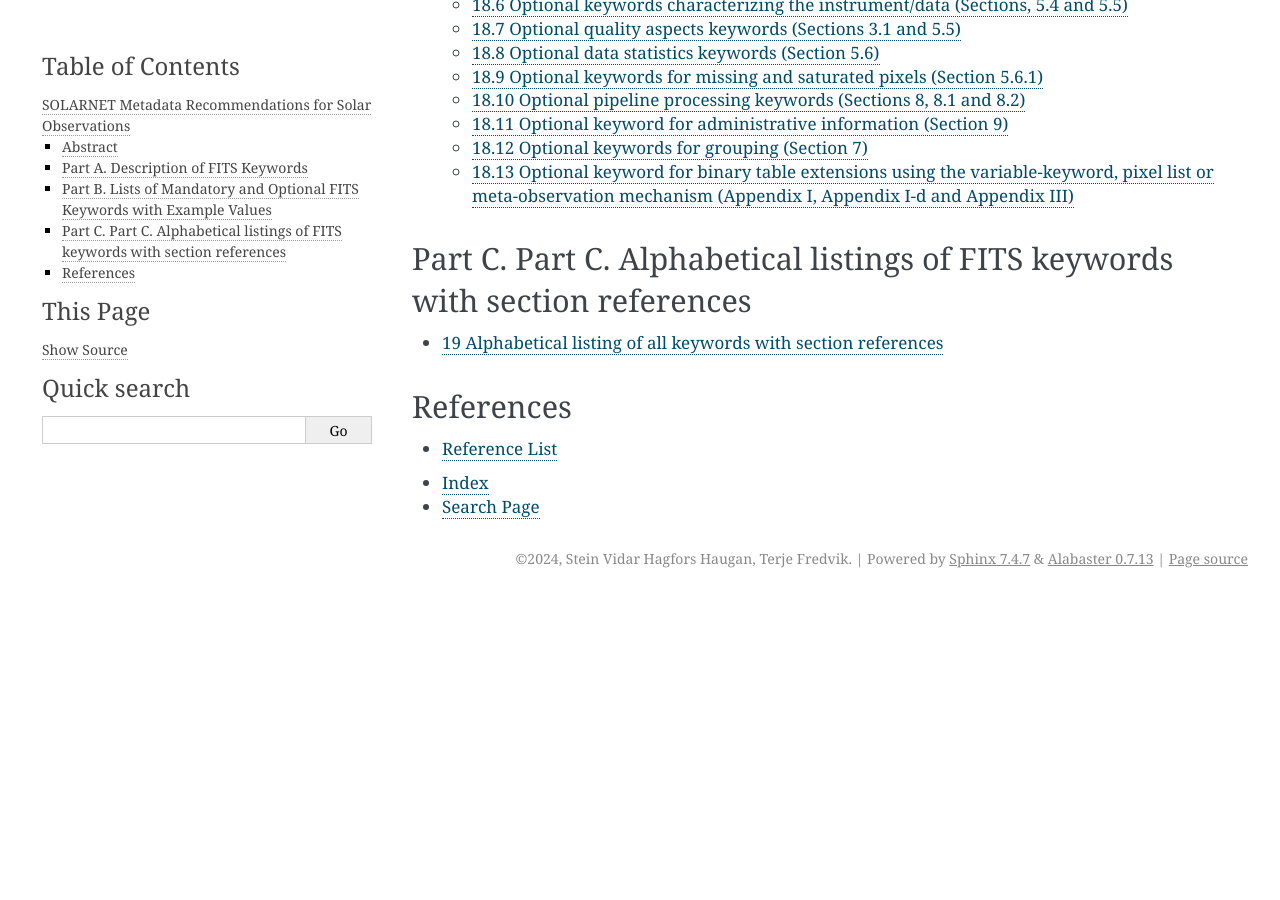
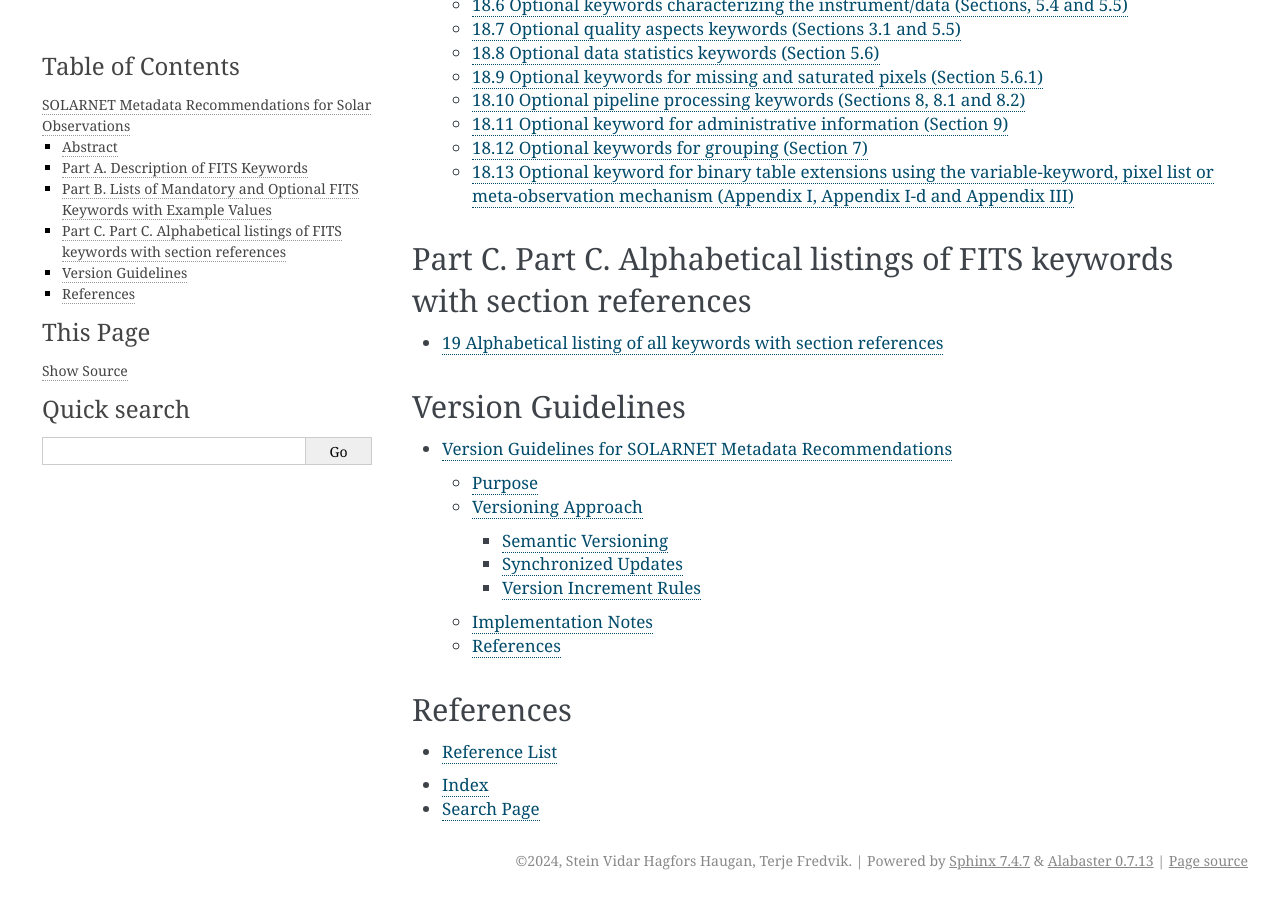
Before and after one commit to IHDE-Alliance/solarnet_metadata, a Sphinx documentation site: the page built from docs/index.rst, in a window 1280 px wide and 900 px high, scrolled down 3401 px. Built offline with Sphinx 7.4.7, drawn with Linux system fonts in a browser that asks for light colours; before the commit the page ends 3999 px from its top, so only the background shows below that; part of the change alters nothing that is shown.

Commit message:
Initial Version Guidelines

```diff
--- a/docs/index.rst
+++ b/docs/index.rst
@@ -60,6 +60,13 @@ Part C. Part C. Alphabetical listings of FITS keywords with section references
 
    generated/partc
 
+Version Guidelines
+------------------
+.. toctree::
+   :maxdepth: 0
+
+   version_guidelines
+
 References
 ----------
 .. toctree::
--- /dev/null
+++ b/docs/version_guidelines.rst
@@ -0,0 +1,73 @@
+.. _version_guidelines:
+
+Version Guidelines for SOLARNET Metadata Recommendations
+--------------------------------------------------------
+
+Purpose
+~~~~~~~
+
+This document outlines the versioning strategy for the SOLARNET Metadata Recommendations project, encompassing both the documentation and the associated Python package code. The goal is to maintain a unified versioning system that reflects changes in both components, ensuring clarity and consistency for users and developers.
+
+Versioning Approach
+~~~~~~~~~~~~~~~~~~~
+
+The SOLARNET Metadata Recommendations project adopts a single version number to encapsulate both the documentation and the Python package code. This unified versioning ensures that updates to either the documentation or the code are reflected in a single, cohesive version number, facilitating synchronized development and communication.
+
+The process for updating the SOLARNET Metadata Recommendations and the associated Python package involves the following steps:
+
+1. **Suggest New Keywords or Clarifications**: Community members or developers propose new metadata keywords or clarifications to existing ones.
+2. **Develop Documentation and Code Updates**: The development team iteratively updates both the documentation and the code to incorporate the suggestions.
+3. **Merge Updates into Main Branch**: Once the updates are ready, they are merged into the main branch via a merge request.
+4. **Determine Version Increment**: Based on the nature of the changes, the appropriate version increment (MAJOR, MINOR, or PATCH) is determined according to the Version Increment Rules.
+5. **Create Release and Notify Stakeholders**: A new release is generated with the updated version number, and stakeholders are notified of the changes.
+
+This structured approach ensures that both the documentation and the code remain synchronized and that all changes are properly versioned and communicated.
+
+Semantic Versioning
+^^^^^^^^^^^^^^^^^^^
+
+The project follows `Semantic Versioning (SemVer) <https://semver.org/>`_ principles, using the format ``MAJOR.MINOR.PATCH``:
+
+- **MAJOR**: Incremented for significant changes or breaking updates to either the documentation or the code that may impact the user API or fundamentally alter the metadata recommendations.
+- **MINOR**: Incremented for non-breaking improvements, such as new features in the code or substantial updates to the documentation (e.g., new sections or significant clarifications).
+- **PATCH**: Incremented for minor changes, such as bug fixes in the code or small edits to the documentation (e.g., typo corrections, improved readability, or content reorganization).
+
+Synchronized Updates
+^^^^^^^^^^^^^^^^^^^^
+
+Updates to the documentation should ideally correspond with updates to the code, and vice versa, to maintain consistency. For example:
+
+- If a breaking code change is introduced, relevant code examples or references in the documentation must be updated to reflect this change.
+- If the documentation is revised (e.g., to improve clarity or add new recommendations), any necessary adjustments to the code should be made to ensure alignment.
+
+Version Increment Rules
+^^^^^^^^^^^^^^^^^^^^^^^
+
+1. **Code Changes**:
+
+   - **Breaking Changes**: Increment the MAJOR version. Examples include changes to the architecture that impact the user API or significant shifts in metadata structure.
+   - **Non-Breaking Features**: Increment the MINOR version. Examples include new functionality or enhancements that maintain backward compatibility.
+   - **Bug Fixes**: Increment the PATCH version. Examples include fixes that do not alter the API or user-facing behavior.
+
+2. **Documentation Changes**:
+
+   - **Significant Updates**: Increment the MINOR version. Examples include adding new sections, reorganizing content, or making substantial clarifications to the metadata recommendations.
+   - **Minor Edits**: Increment the PATCH version. Examples include fixing typos, improving readability, or minor content adjustments.
+
+3. **Combined Changes**:
+
+   - If both code and documentation are updated, the version increment is determined by the most significant change. For example, a breaking code change paired with minor documentation edits results in a MAJOR version increment.
+
+Implementation Notes
+~~~~~~~~~~~~~~~~~~~~
+
+- **Git Tags**: Version numbers will be applied as Git tags in the format ``vX.Y.Z`` (e.g., ``v1.0.0``) to mark releases in the repository.
+- **Repository Management**: The repository version will be bumped according to the rules above, ensuring that both code and documentation changes are reflected in the version history.
+- **Automation**: While automated versioning for documentation changes alone is not currently implemented, manual version bumps will be applied as needed to reflect significant documentation updates.
+
+
+References
+~~~~~~~~~~
+
+- `Semantic Versioning Specification <https://semver.org/>`_
+- `SOLARNET Metadata Recommendations Repository <https://github.com/IHDE-Alliance/solarnet_metadata>`_
```
